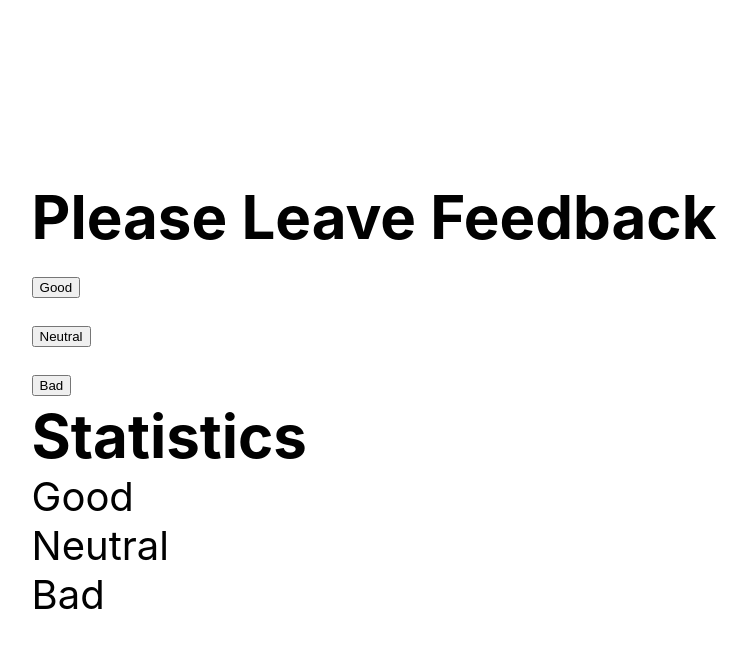
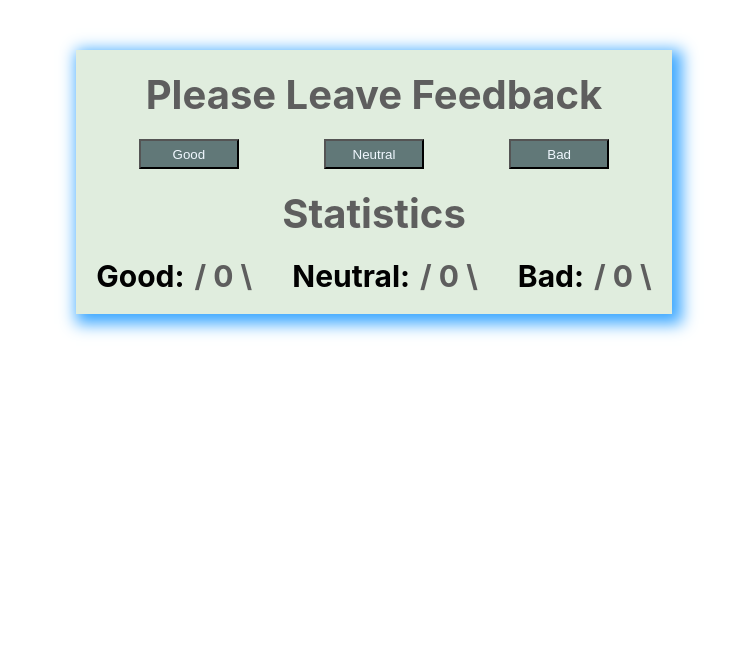
Before and after one commit to saviola1777/goit-react-hw-02-feedback, a React (Create React App) app: page / in a window 1280 px wide. Shown: the top 648 px of the page, without its empty margins (266-1013 px from the left). Built offline with nearby package versions, Linux system fonts and the light colour scheme.

Commit message:
first-task

```diff
--- a/src/components/App.jsx
+++ b/src/components/App.jsx
@@ -4,7 +4,6 @@ export const App = () => {
   return (
     <div className={css.app}>
       <Feedback/>
-
-    </div>
+     </div>
   );
 };
--- a/src/components/App.module.css
+++ b/src/components/App.module.css
@@ -2,6 +2,5 @@
   height: 100vh;
   display: flex;
   justify-content: center;
-  align-items: center;
-  font-size: 40px;
+  /* font-size: 30px; */
   color: #010101 }
--- a/src/components/FeedbackWidget/Feedback.jsx
+++ b/src/components/FeedbackWidget/Feedback.jsx
@@ -1,25 +1,55 @@
 import React from "react";
 import css from 'components/FeedbackWidget/Feedback.module.css'
+class Feedback extends React.Component {
+  state = {
+  good: 0,
+  neutral: 0,
+  bad: 0
+  };
 
-class Feedback extends React.Component {
+  clickOnGood = () => (
+    this.setState(stateValue => {
+      return {
+        good:stateValue.good +1,
+      }
+    })
+  )
+
+   clickOnNeutral = () => (
+    this.setState(stateValue => {
+      return {
+        neutral:stateValue.neutral +1,
+      }
+    }))
+
+   clickOnBad = () => (
+    this.setState(stateValue => {
+      return {
+        bad:stateValue.bad +1,
+      }
+    })
+  )
   render() {
     return (
       <div className={css.feedback}>
         <div className={css.feedbackWrapper}>
          <h2 className={css.titel}>Please Leave Feedback</h2>
           <ul className={css.feedbackList}>
-            <li className={css.feedbackItem}><button type="button" onClick={()=>(console.log('подія на клік'))}>Good</button></li>
-            <li className={css.feedbackItem}><button>Neutral</button></li>
-            <li className={css.feedbackItem}><button>Bad</button></li>
+            <li className={css.feedbackItem}><button className={css.feedbackButton} type="button" onClick={this.clickOnGood}>Good</button></li>
+            <li className={css.feedbackItem}><button className={css.feedbackButton} type="button" onClick={this.clickOnNeutral}>Neutral</button></li>
+            <li className={css.feedbackItem}><button className={css.feedbackButton} type="button" onClick={this.clickOnBad}>Bad</button></li>
           </ul>
         </div>
 
-        <div className={css.StatisticsWrapper}>
+        <div className={css.statisticsWrapper}>
          <h2 className={css.titel}>Statistics</h2>
-          <ul className={css.StatisticsList}>
-            <li className={css.StatisticsItem}><p>Good</p></li>
-            <li className={css.StatisticsItem}><p>Neutral</p></li>
-            <li className={css.StatisticsItem}><p>Bad</p></li>
+          <ul className={css.statisticsList}>
+            <li className={css.statisticsItem}>
+              <p className={css.feedbackText}>Good:</p><span className={css.feedbackSpan}>/ {this.state.good} \</span></li>
+            <li className={css.statisticsItem}>
+              <p className={css.feedbackText}>Neutral:</p><span className={css.feedbackSpan}>/ {this.state.neutral} \</span></li>
+            <li className={css.statisticsItem}>
+              <p className={css.feedbackText}>Bad:</p><span className={css.feedbackSpan}>/ {this.state.bad} \</span></li>
           </ul>
         </div>
       </div>
@@ -30,3 +60,28 @@ class Feedback extends React.Component {
 export default Feedback
 
 // Робимо імпорт import React from "react";
+//state - state – це властивість класу, яка не повинна безпосередньо змінюватися розробником.
+//Далі ми функцію перетворюємо в класс
+//React.Component -виконує багато  функціонало під капотом
+// В класові є метод рендер де він повертає розмітку render()
+// Атрибути тута комоненти type="button" -це проп і тут якшо ми хочемо  шоб обробило подію OnClick onChange, onSubmit
+// <li className={css.feedbackItem}><button type="button" onClick={this.clickOnButton}>Good</button></li> тут  onClick
+
+  //  state = {  -----state зберігає стан тобто теперішній  значення value:0
+//     neutrale: 0,
+//   };
+
+//<span>{this.state.value}</span> тут в цей спат ми замисали теперішнє значення яке зберігається в state і дорівнює 5 тобто в середині спана буде 5
+
+// clickOnButton = () => (    ==== а ця функція зміню теперішній стан тобто при кліку на цю подію куди ми її повісили тобто на button
+//     this.setState({        ===== вона міняє значення в state через метод setState тобто значення value було 0 а при на тискані на
+//       neutral:1              ===== button стало 1 і в середину спана записало 1 томущо в середину спана було педедано значення state.value яке =1
+//     })                     ===== <span>{this.state.neutral}</span> це  тесаме що <span>0</span> при натискані стало <span>1</span>
+// )
+
+//  clickOnNeutral = () => (                ====== Це те саме що було зверху тільки в цій функції записується теперішній стан тобто  при кліку
+//     this.setState(stateValue => {        ====== в state перезаписується значення neutral і тепер воно 1   (neutral:1) а вже в функцію
+//       return {                           ====== stateValue --ми можемо називати як хочеш так вона зберігай теперішній стан state={natural:1}
+//         neutral:stateValue.neutral +1,   ======  а при наступну кліці state={natural:2} томущо в цій функції ми повертаємо neutral:stateValue.neutral +1
+//       }                                  ======  тобто stateValue зберігає стан а neutral:stateValue.neutral +1 додає 1
+//     }))
--- a/src/components/FeedbackWidget/Feedback.module.css
+++ b/src/components/FeedbackWidget/Feedback.module.css
@@ -0,0 +1,48 @@
+.feedback{
+background: #e0edde;
+  padding: 20px;
+  height: fit-content;
+  margin-top: 50px;
+  box-shadow: 5px 5px 15px 5px #3DA8FF;
+}
+.titel{
+      margin-bottom: 20px;
+        font-size: 40px;
+        color: #5e5e5e;
+        text-align: center;
+}
+.feedbackList{
+display: grid;
+grid-template-columns: 100px 100px 100px;
+justify-content: space-around;
+margin-bottom: 20px;
+
+}
+.feedbackButton{
+  width: 100%;
+  height: 30px;
+  background: #617878;
+    color: aliceblue;
+}
+.feedbackButton:hover{
+  background: #63a8d9;
+}
+
+.statisticsList {
+  display: flex;
+  gap: 40px;
+
+}
+.statisticsItem{
+  display: flex;
+  gap: 10px;
+}
+.feedbackText{
+    font-size: 30px;
+      font-weight: 700;
+}
+.feedbackSpan{
+  font-size: 30px;
+    font-weight: 700;
+    color: #5e5e5e;
+}
```
